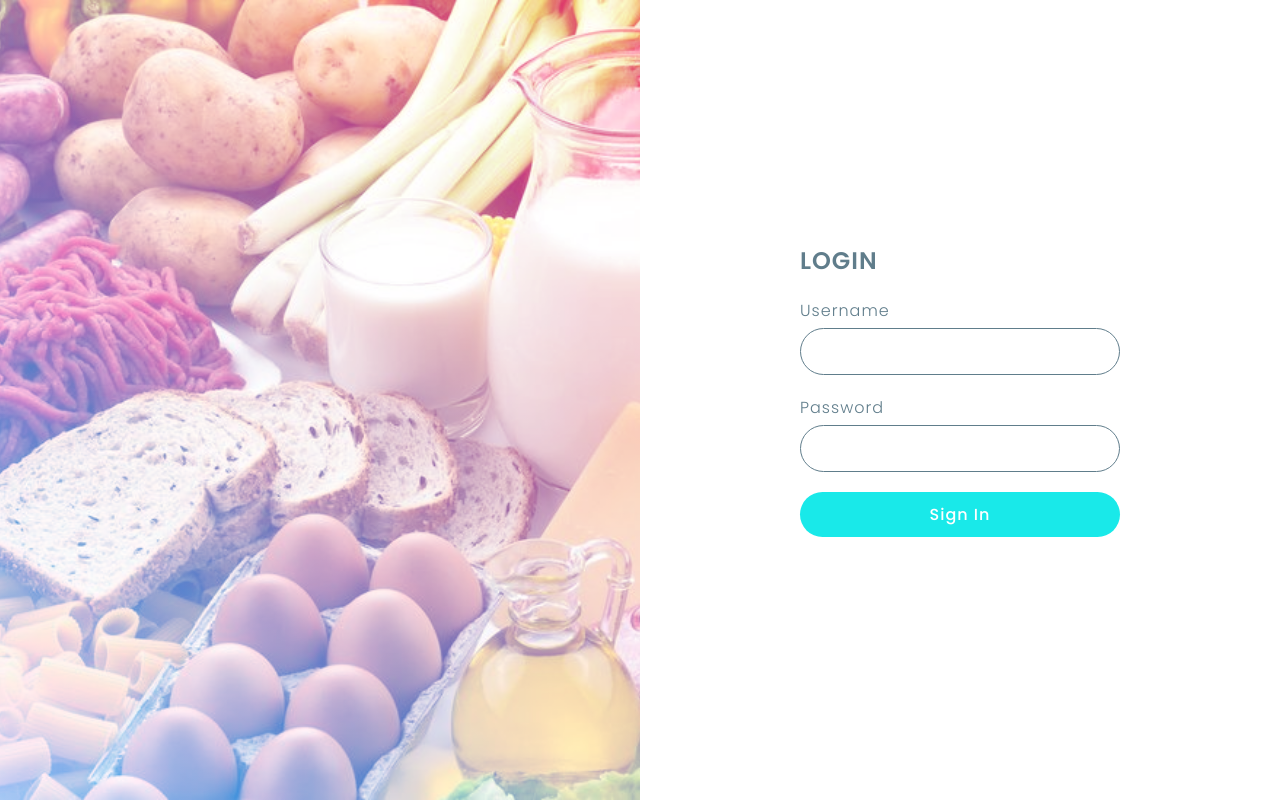
After one commit to Faizal-Ardhavy/cook_book, a CodeIgniter 4 app: template app/Views/login.php in a window 1280 px wide. The commit adds this page. Run offline with PHP 8.4 and a stand-in for CodeIgniter, Linux system fonts and the light colour scheme; the template is opened without the code that fills it, so the values that code supplies are empty; some libraries are stand-ins or nearby versions.

Commit message:
login, sign up, buat resep.

```diff
--- a/app/Models/ResepModel.php
+++ b/app/Models/ResepModel.php
@@ -8,5 +8,5 @@ class ResepModel extends Model
 {
     protected $table = "resep";
     protected $primaryKey = "id";
-    protected $allowedFields = ['id', 'resep', 'penjelasan_resep','gambar_resep'];
+    protected $allowedFields = ['id', "id_author","author","bahan" , 'resep', 'penjelasan_resep','gambar_resep'];
 }
--- /dev/null
+++ b/app/Views/detil.php
@@ -0,0 +1,3 @@
+<?php
+dd($_POST["username"],$_POST["password"],$_POST["name"])
+?>
--- /dev/null
+++ b/app/Views/login.php
@@ -0,0 +1,40 @@
+<!DOCTYPE html>
+<html lang="en">
+<head>
+    <meta charset="UTF-8">
+    <meta http-equiv="X-UA-Compatible" content="IE=edge">
+    <meta name="viewport" content="width=device-width, initial-scale=1.0">
+    <title>Login</title>
+    <link rel="icon" type="image/jpg" href="assets/image/logo.png">
+    <link rel="stylesheet" href="../css/style.css">
+</head>
+<body>
+    <section>
+       <div class="imgBx">
+           <img src="../img/bg.jpg" alt="image login">
+       </div>
+       <div class="contentBx">
+           <div class="formBx">
+               <h2>Login</h2>
+               <form action="loginAction" METHOD="post">
+                   <div class="inputBx">
+                       <span>Username</span>
+                       <label>
+                           <input type="text" name="username" required autocomplete="off">
+                       </label>
+                   </div>
+                   <div class="inputBx">
+                       <span>Password</span>
+                       <label>
+                           <input type="password" name="password" required autocomplete="off">
+                       </label>
+                   </div>
+                   <div class="inputBx">
+                       <input type="submit" value="Sign In" name="login">
+                   </div>
+               </form>
+           </div>
+       </div>
+    </section>
+</body>
+</html>
--- /dev/null
+++ b/public/css/style.css
@@ -0,0 +1,120 @@
+@import url('https://fonts.googleapis.com/css?family=Poppins:200,300,400,500,600,700,800,900&display+swap');
+*
+{
+    margin: 0;
+    padding: 0;
+    box-sizing: border-box;
+    font-family: 'Poppins', sans-serif;
+}
+section
+{
+    position: relative;
+    width: 100%;
+    height: 100vh;
+    display: flex;
+}
+section .imgBx
+{
+    position: relative;
+    width: 50%;
+    height: 100%;
+}
+section .imgBx::before
+{
+    content: '';
+    position: absolute;
+    top: 0;
+    left: 0;
+    width: 100%;
+    height: 100%;
+    background: linear-gradient(225deg,#e91e63,#03a9f4);
+    z-index: 1;
+    mix-blend-mode: screen;
+}
+section .imgBx img
+{
+    position: absolute;
+    top: 0;
+    left: 0;
+    width: 100%;
+    height: 100%;
+    object-fit: cover;
+}
+section .contentBx
+{
+    display: flex;
+    justify-content: center;
+    align-items: center;
+    width: 50%;
+    height: 100%;
+}
+section .contentBx .formBx
+{
+    width: 50%;
+}
+section .contentBx .formBx h2
+{
+    color: #607d8b;
+    font-weight: 600;
+    font-size: 1.5em;
+    text-transform: uppercase;
+    margin-bottom: 20px;
+    margin-bottom: 4px solid #ff4584;
+    display: inline-block;
+    letter-spacing: 1px;
+}
+section .contentBx .formBx .inputBx
+{
+    margin-bottom: 20px;
+}
+section .contentBx .formBx .inputBx span
+{
+    font-size: 16px;
+    margin-bottom: 5px;
+    display: inline-block;
+    color: #607d8b;
+    font-weight: 300;
+    font-size: 16px;
+    letter-spacing: 1px;
+}
+section .contentBx .formBx .inputBx input
+{
+    width: 100%;
+    padding: 10px 20px;
+    outline: none;
+    font-weight: 400;
+    border: 1px solid #607d8b;
+    font-size: 16px;
+    letter-spacing: 1px;
+    color: #607d8b;
+    background: transparent;
+    border-radius: 30px;
+}
+section .contentBx .formBx .inputBx input[type="submit"]
+{
+    background: #19e9e9;
+    color: #fff;
+    outline: none;
+    border: none;
+    font-weight: 500;
+    cursor: pointer;
+}
+section .contentBx .formBx .inputBx input[type="submit"]:hover
+{
+    background: #f53677;
+}
+section .contentBx .formBx .remember
+{
+    margin-bottom: 10px;
+    color: #607d8b;
+    font-weight: 400;
+    font-size: 14px;
+}
+section .contentBx .formBx .inputBx p
+{
+    color: #607d8b;
+}
+section .contentBx .formBx .inputBx p
+{
+    color: #ff4584;
+}
--- /dev/null
+++ b/public/js/popup.js
@@ -0,0 +1,6 @@
+ document.querySelector("#show").addEventListener("click",function(){
+    document.querySelector(".popup").classList.add("active");
+ });
+ document.querySelector(".popup .btn").addEventListener("click",function(){
+    document.querySelector(".popup").classList.remove("active");
+ });
```
Also changed, not shown: app/Config/Routes.php (+10 -1 lines), app/Controllers/Home.php (+54 -4 lines), app/Controllers/Login.php (added, +46 -0 lines), app/Controllers/Register.php (added, +53 -0 lines), app/Models/AkunModel.php (added, +13 -0 lines), app/Views/beranda.php (+6 -3 lines), app/Views/formResep.php (added, +55 -0 lines), app/Views/register.php (added, +46 -0 lines), public/css/style_input.css (added, +204 -0 lines).
